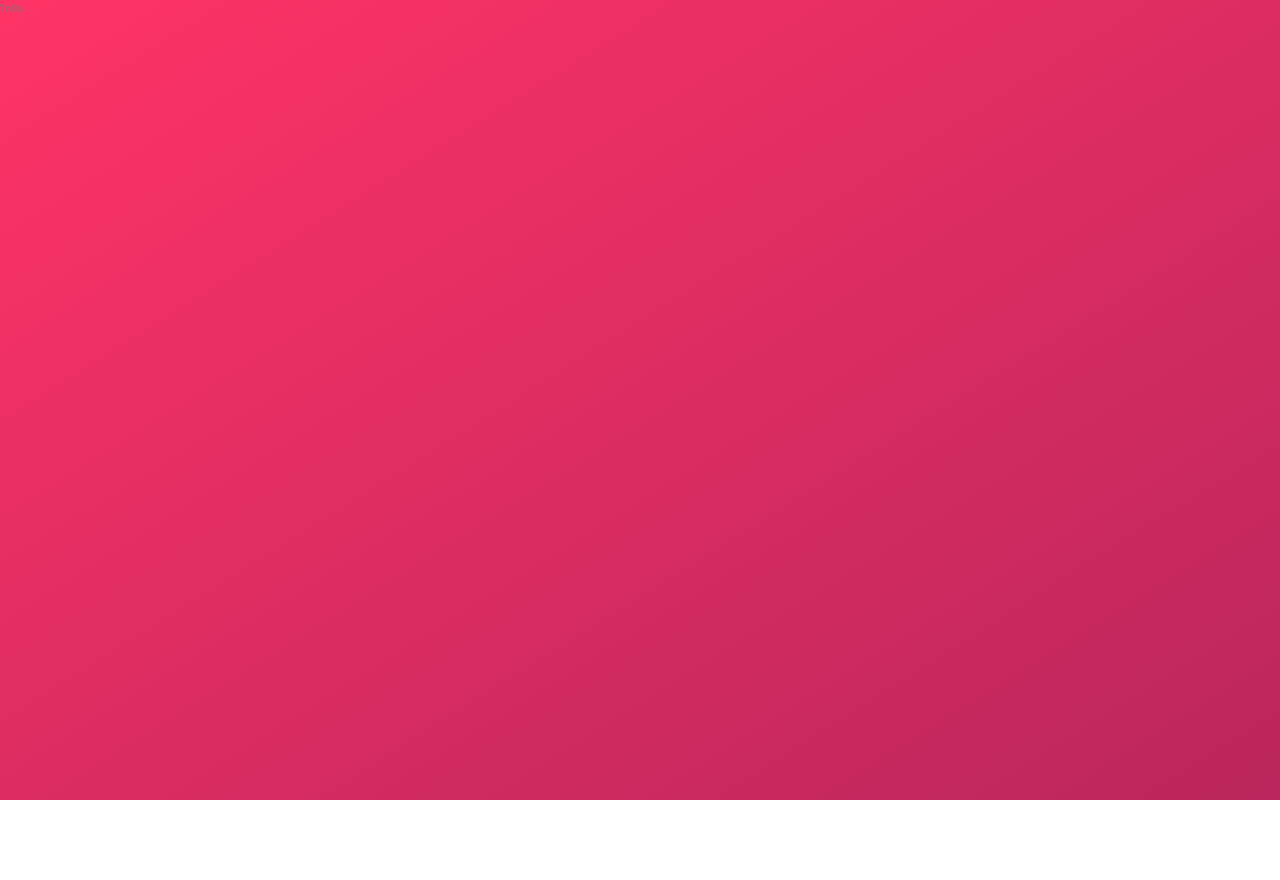
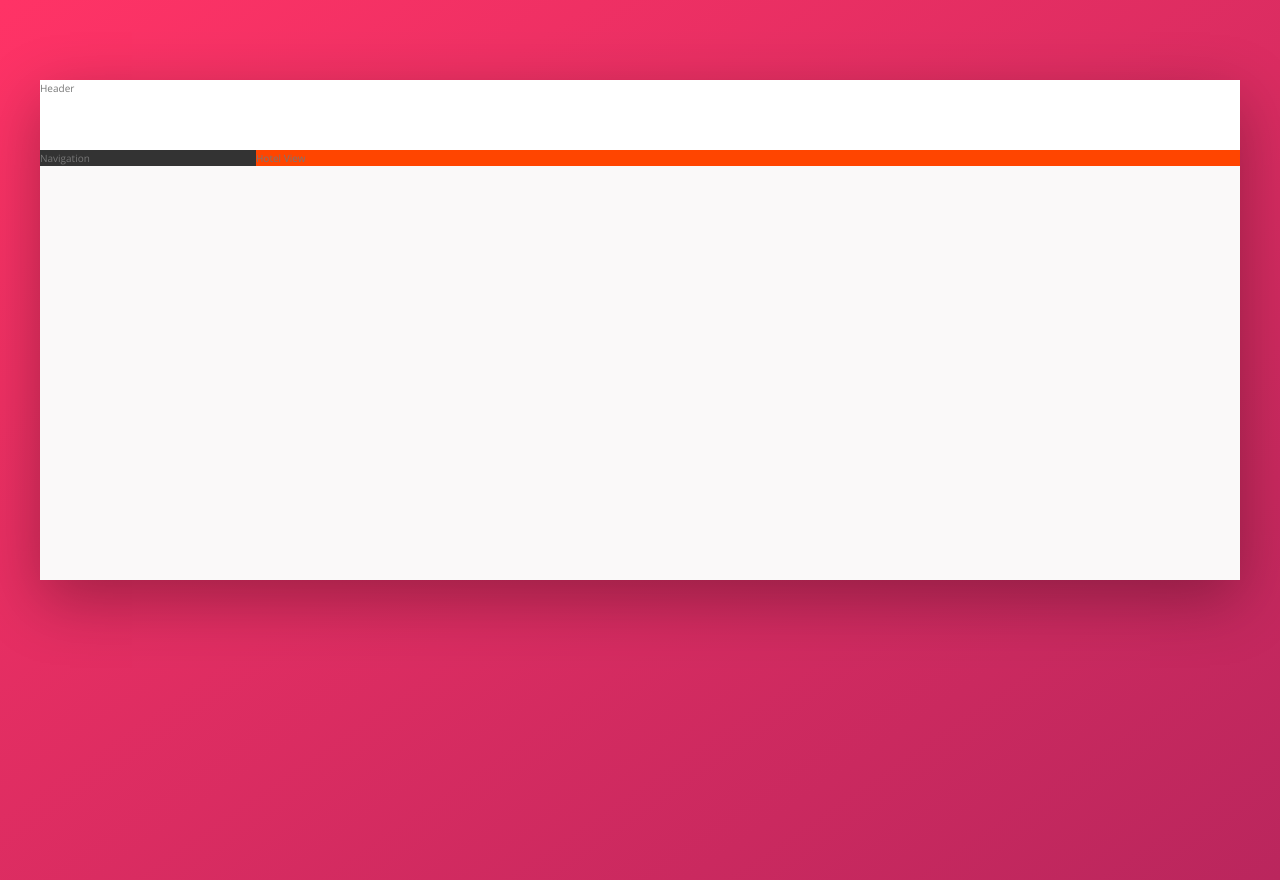
Before and after one commit to connietran-dev/trillo-travel, a website: page index.html in a window 1280 px wide. Before the commit the page ends 800 px from the top, so only its background shows below. Drawn offline with nearby package versions, Linux system fonts and the light colour scheme.

Commit message:
Create base layout with flex

```diff
--- a/index.html
+++ b/index.html
@@ -11,6 +11,19 @@
         <title>Trillo &mdash; Your all-in-one booking app</title>
     </head>
     <body>
-        Trillo
+        <div class="container">
+            <header class="header">
+                Header
+            </header>
+
+            <div class="content">
+                <nav class="sidebar">
+                    Navigation
+                </nav>
+                <main class="hotel-view">
+                    Hotel View
+                </main>
+            </div>
+        </div>
     </body>
 </html>
--- a/sass/_base.scss
+++ b/sass/_base.scss
@@ -28,6 +28,8 @@ Grey dark 3: #999;
     --color-grey-dark-1: #333;
     --color-grey-dark-2: #777;
     --color-grey-dark-3: #999;
+
+    --shadow-dark: 0 2rem 6rem rgba(0, 0, 0, .3);
 }
 
 
--- a/sass/_layout.scss
+++ b/sass/_layout.scss
@@ -0,0 +1,45 @@
+/*
+
+CSS declarations are grouped in the following order:
+
+Positioning - position, top, left
+Box-model - display, width, height
+Typography - font, text-align
+Visual - background-color, border
+Misc - opacity
+
+*/
+
+.container {
+    max-width: 120rem; // 1200px - if screen smaller than 1200px will occupy 100%
+    min-height: 50rem;
+
+    margin: 8rem auto;
+
+    background-color: var(--color-grey-light-1);
+    box-shadow: var(--shadow-dark);
+}
+
+.header {
+    height: 7rem;
+
+    border-bottom: var(--color-grey-light-2); // TODO - examine what this does
+
+    background-color: #fff;
+}
+
+.content {
+    display: flex;
+}
+
+.sidebar {
+    flex: 0 0 18%; // Shorthand for flex property - flex-grow (0), flex-shrink (0), flex-basis (18%)
+
+    background-color: var(--color-grey-dark-1);
+}
+
+.hotel-view {
+    flex: 1;
+
+    background-color: orangered;
+}
```
Also changed, not shown: css/style.css.
